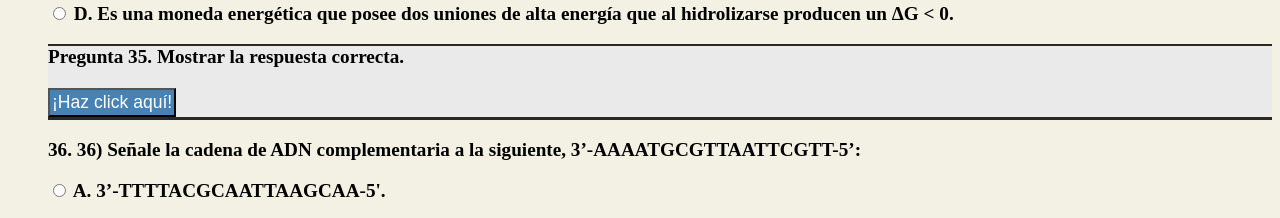
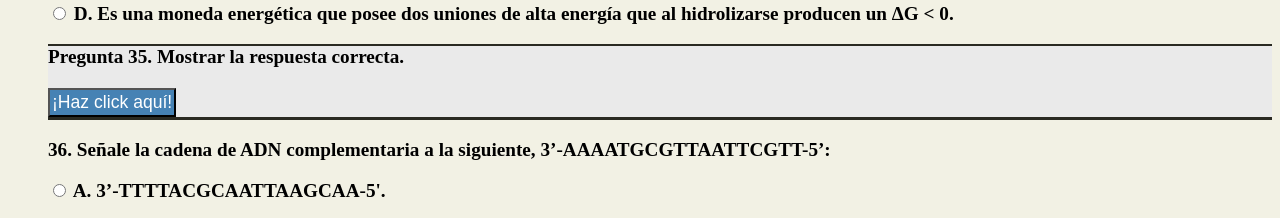
Before and after one commit to liovalenzuela/liovalenzuela.github.io, a plain HTML site: page quiz_22_final.html in a window 1280 px wide. Shown: the part 11080-11298 px from the top of the page. Drawn offline with Linux system fonts and the light colour scheme.

Commit message:
Update quiz_22_final.html

```diff
--- a/quiz_22_final.html
+++ b/quiz_22_final.html
@@ -397,7 +397,7 @@
 		<button id="res_button" type="button" onclick='document.getElementById("respuesta35").innerHTML = "Correcta opción D."'>¡Haz click aquí!</button>
 		</div>
 		<div>
-			<p>36. 36)	Señale la cadena de ADN complementaria a la siguiente, 3’-AAAATGCGTTAATTCGTT-5’:</p>
+			<p>36. Señale la cadena de ADN complementaria a la siguiente, 3’-AAAATGCGTTAATTCGTT-5’:</p>
 			<p><input type="radio" name="question36" value="3’-TTTTACGCAATTAAGCAA-5’"> A. 3’-TTTTACGCAATTAAGCAA-5'.</p>
 			<p><input type="radio" name="question36" value="5´-TTGCTTAATTGCGTAAAA-3’"> B. 5´-TTGCTTAATTGCGTAAAA-3’.</p>
 			<p><input type="radio" name="question36" value="5’-AACGAATTAACGCATTTT-3’"> C. 5’-AACGAATTAACGCATTTT-3’.</p>
```
